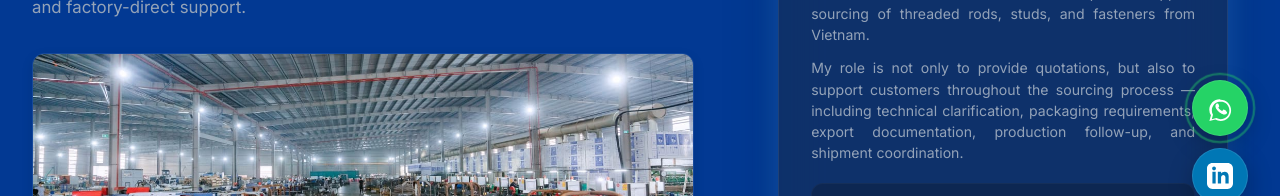
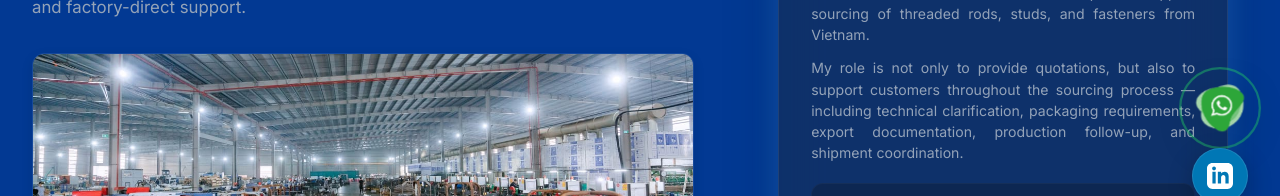
Before and after one commit to VJT13/phong, a React (Vite) app in the folder tecomaco-landing/: page / in a window 1280 px wide. Shown: the part 496-692 px from the top of the page. Built offline with nearby package versions, Linux system fonts and the light colour scheme; no server answers.

Commit message:
update logo, logic mail

```diff
--- a/tecomaco-landing/src/components/AdminDashboard.jsx
+++ b/tecomaco-landing/src/components/AdminDashboard.jsx
@@ -20,6 +20,17 @@ function getAdminPreviewUrl(src) {
     return src.replace('/images/factory/', '/images/factory/thumb/');
   }
   return src;
+}
+
+// Utility: convert Google Drive PDF sharing link to a clean web preview link
+function convertGoogleDrivePdfUrl(url) {
+  if (!url || typeof url !== 'string') return url;
+  const driveRegExp = /(?:https?:\/\/)?(?:drive|docs)\.google\.com\/(?:file\/d\/|open\?id=|uc\?id=)([a-zA-Z0-9_-]+)/i;
+  const match = url.match(driveRegExp);
+  if (match && match[1]) {
+    return `https://drive.google.com/file/d/${match[1]}/preview`;
+  }
+  return url;
 }
 
 export default function AdminDashboard() {
@@ -177,7 +188,10 @@ export default function AdminDashboard() {
   // Certifications CRUD Managers
   const updateCert = (index, field, value) => {
     const newCerts = [...localData.certifications.list];
-    newCerts[index][field] = value;
+    newCerts[index] = {
+      ...newCerts[index],
+      [field]: field === 'pdfUrl' ? convertGoogleDrivePdfUrl(value) : value
+    };
     setLocalData(prev => ({
       ...prev,
       certifications: { ...prev.certifications, list: newCerts }
--- a/tecomaco-landing/src/components/FloatingContact.jsx
+++ b/tecomaco-landing/src/components/FloatingContact.jsx
@@ -6,9 +6,24 @@ export default function FloatingContact() {
 
   if (!contact) return null;
 
-  const mailtoLink = `mailto:${contact.email}?subject=${encodeURIComponent(contact.emailSubject || '')}&body=${encodeURIComponent(contact.emailBody || '')}`;
+  const email = contact.email;
+  const subject = encodeURIComponent(contact.emailSubject || '');
+  const body = encodeURIComponent(contact.emailBody || '');
+
+  const mailtoLink = `mailto:${email}?subject=${subject}&body=${body}`;
+  const gmailUrl = `https://mail.google.com/mail/?view=cm&fs=1&to=${email}&su=${subject}&body=${body}`;
+
   const whatsappUrl = contact.whatsappLink || 'https://wa.me/84915601096';
   const linkedinUrl = contact.linkedinLink || 'https://www.linkedin.com/in/orinbui-tecomaco/';
+
+  const handleMailClick = (e) => {
+    // Detect mobile device
+    const isMobile = /Android|webOS|iPhone|iPad|iPod|BlackBerry|IEMobile|Opera Mini/i.test(navigator.userAgent);
+    if (!isMobile) {
+      e.preventDefault();
+      window.open(gmailUrl, '_blank', 'noopener,noreferrer');
+    }
+  };
 
   return (
     <div className="floating-contact-container">
@@ -20,9 +35,7 @@ export default function FloatingContact() {
         className="floating-contact-btn whatsapp-btn"
         aria-label="Chat via WhatsApp"
       >
-        <svg viewBox="0 0 24 24" className="floating-icon" fill="currentColor">
-          <path d="M17.472 14.382c-.022-.015-.022-.015-.262-.136-.24-.12-1.414-.698-1.633-.778-.22-.08-.38-.12-.54.12-.16.24-.62.778-.76.94-.14.16-.28.18-.52.06-.24-.12-.992-.367-1.89-1.168-.7-.624-1.173-1.395-1.31-1.637-.14-.24-.015-.37.105-.49.108-.11.24-.28.36-.42.12-.14.16-.24.24-.4.08-.16.04-.3-.02-.42-.06-.12-.54-1.3-.74-1.785-.195-.47-.387-.407-.54-.415-.156-.008-.336-.01-.516-.01-.18 0-.472.068-.72.336-.247.267-.945.927-.945 2.261 0 1.335.97 2.625 1.105 2.805.135.18 1.9 2.9 4.6 4.075.64.28 1.14.448 1.53.573.645.205 1.23.176 1.696.107.52-.078 1.414-.578 1.614-1.138.2-.56.2-1.04.14-1.138-.06-.097-.22-.155-.427-.272m-5.46-9.356c-4.477 0-8.12 3.642-8.12 8.119 0 1.433.372 2.83 1.08 4.057l-1.148 4.195 4.29-1.127c1.176.64 2.5.98 3.86.98 4.478 0 8.12-3.643 8.12-8.12 0-4.477-3.642-8.119-8.12-8.119m0-1.6c5.362 0 9.71 4.348 9.71 9.719 0 5.362-4.348 9.71-9.71 9.71a9.647 9.647 0 0 1-4.945-1.353l-5.38 1.413 1.438-5.25a9.664 9.664 0 0 1-1.547-5.187c0-5.361 4.348-9.71 9.71-9.71" />
-        </svg>
+        <img src="/images/icon_whatsapp.png" alt="WhatsApp" className="whatsapp-png" />
         <span className="tooltip">WhatsApp Orin Directly</span>
       </a>
 
@@ -44,6 +57,7 @@ export default function FloatingContact() {
       {contact.email && (
         <a
           href={mailtoLink}
+          onClick={handleMailClick}
           className="floating-contact-btn email-btn"
           aria-label="Send Email"
         >
--- a/tecomaco-landing/src/index.css
+++ b/tecomaco-landing/src/index.css
@@ -2366,14 +2366,38 @@ h6 {
 }
 
 .whatsapp-btn {
-  background: #25D366;
-  border: 1px solid rgba(255, 255, 255, 0.1);
+  background: transparent !important;
+  border: none !important;
+  box-shadow: none !important;
 }
 
 .whatsapp-btn:hover {
-  background: #20BA5A;
+  background: transparent !important;
   transform: scale(1.1) translateY(-3px);
-  box-shadow: 0 12px 30px rgba(37, 211, 102, 0.4);
+  box-shadow: none !important;
+}
+
+.whatsapp-png {
+  width: 100%;
+  height: 100%;
+  display: block;
+  object-fit: contain;
+  filter: drop-shadow(0 8px 16px rgba(0, 0, 0, 0.15));
+  transition: filter 0.3s cubic-bezier(0.175, 0.885, 0.32, 1.275);
+  animation: icon-pulse 2s ease-in-out infinite;
+}
+
+@keyframes icon-pulse {
+  0%, 100% {
+    transform: scale(1.25);
+  }
+  50% {
+    transform: scale(1.35);
+  }
+}
+
+.whatsapp-btn:hover .whatsapp-png {
+  filter: drop-shadow(0 12px 24px rgba(37, 211, 102, 0.35));
 }
 
 .linkedin-btn {
@@ -2438,7 +2462,7 @@ h6 {
 .whatsapp-btn::before {
   content: '';
   position: absolute;
-  inset: -4px;
+  inset: -8px;
   border: 2px solid #25D366;
   border-radius: 50%;
   animation: float-pulse 2s linear infinite;
```
Also changed, not shown: tecomaco-landing/public/images/icon_whatsapp.png (added), 1 other file (tests, documents, lock files or other folders).
